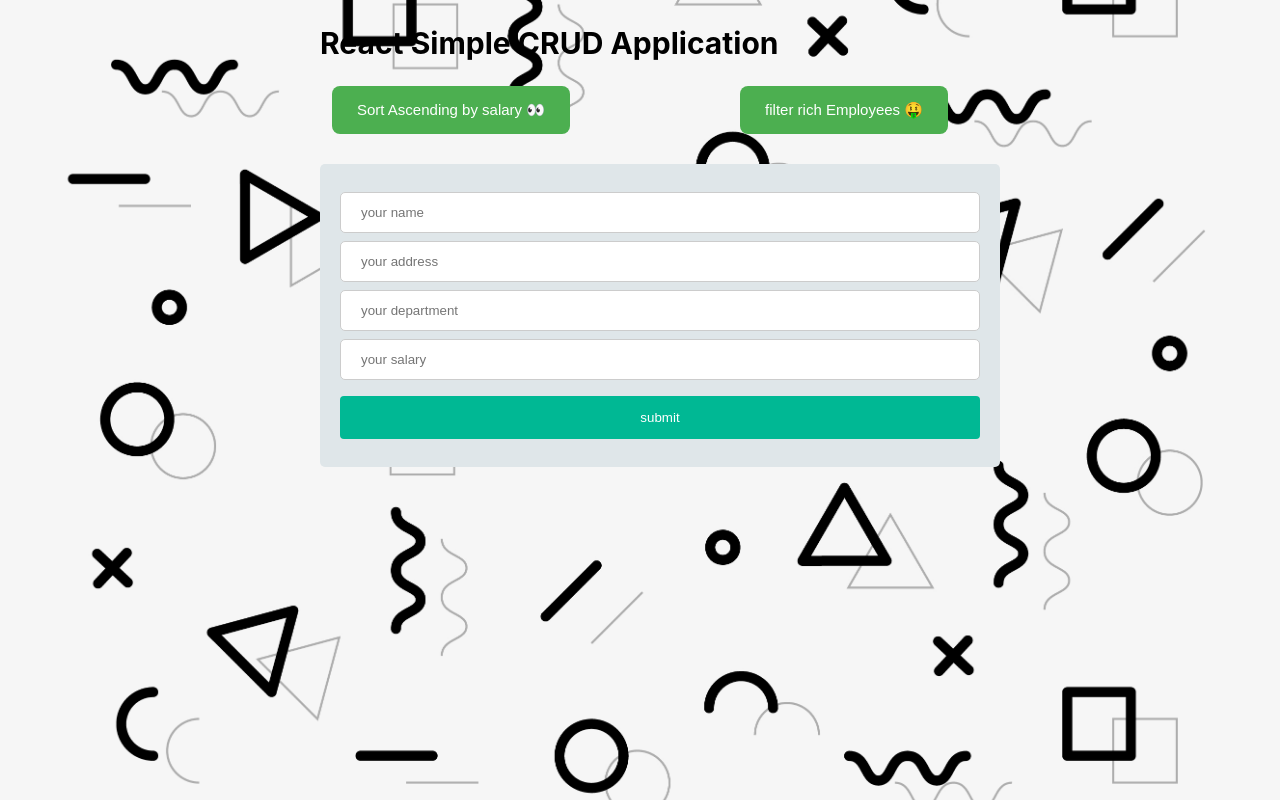
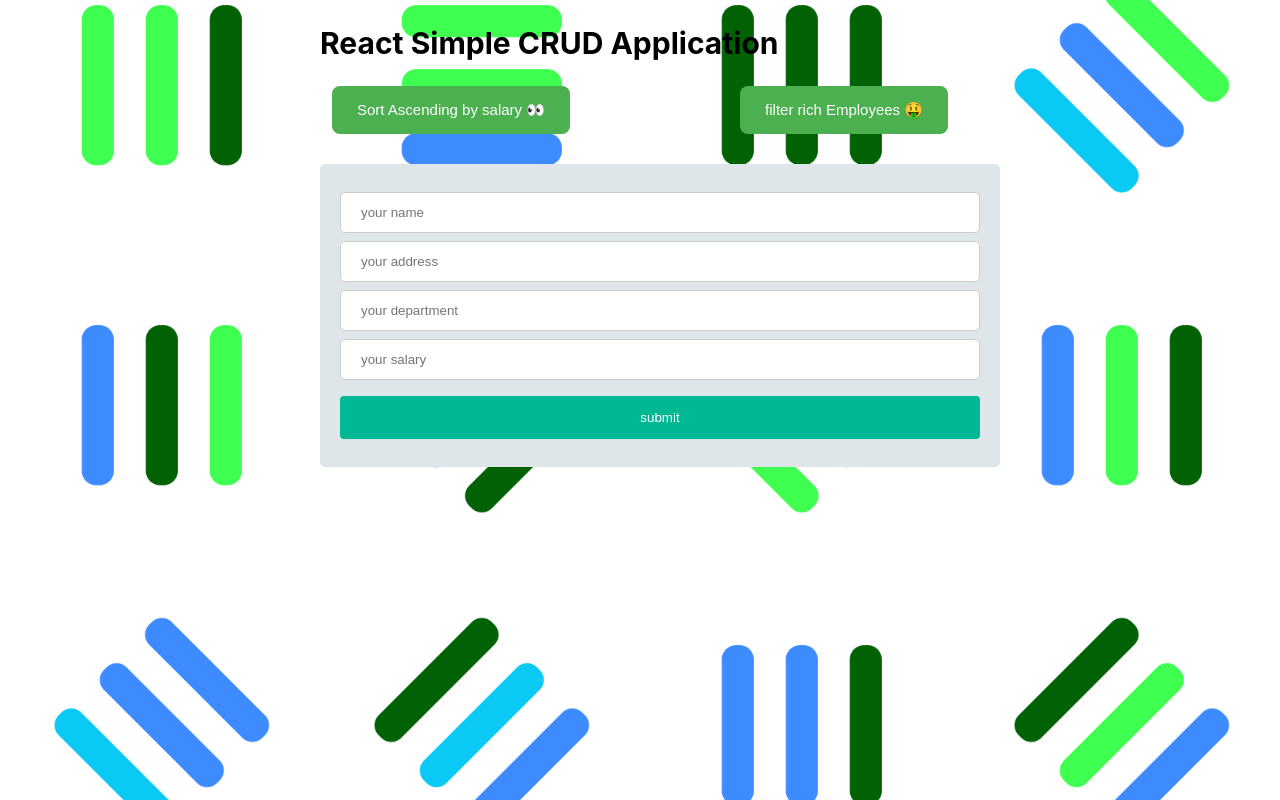
Before and after one commit to fadyehabamer/CRUD-ReactApp, a React (Create React App) app: page / in a window 1280 px wide. Built offline with nearby package versions, Linux system fonts and the light colour scheme.

Commit message:
Update App.css

```diff
--- a/src/App.css
+++ b/src/App.css
@@ -1,6 +1,6 @@
 body{
   box-sizing: border-box;
-  background-image: url(./bck3.jpg);
+  background-image: url(./bck.png);
   background-size: cover;
   background-position: center;
 }
```
